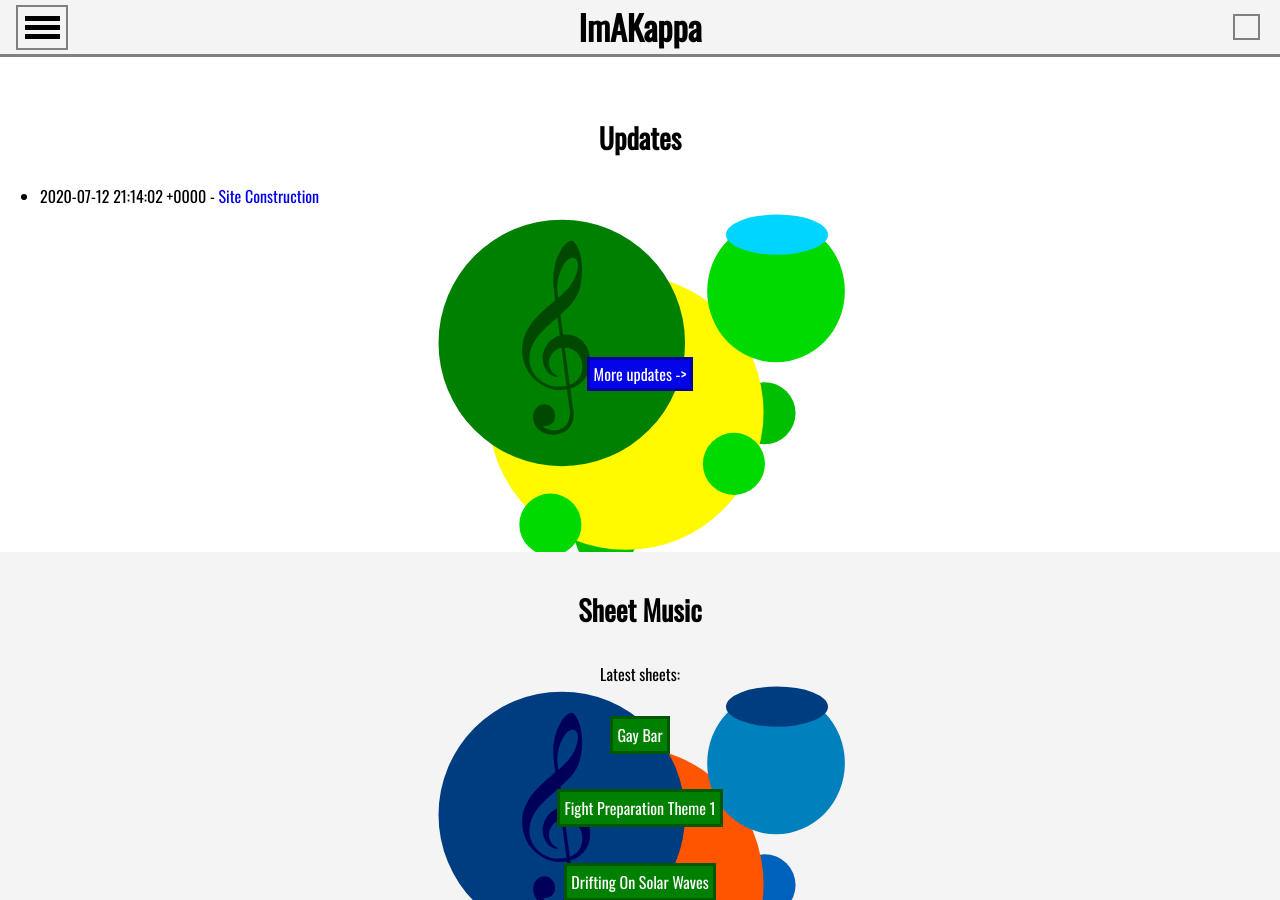
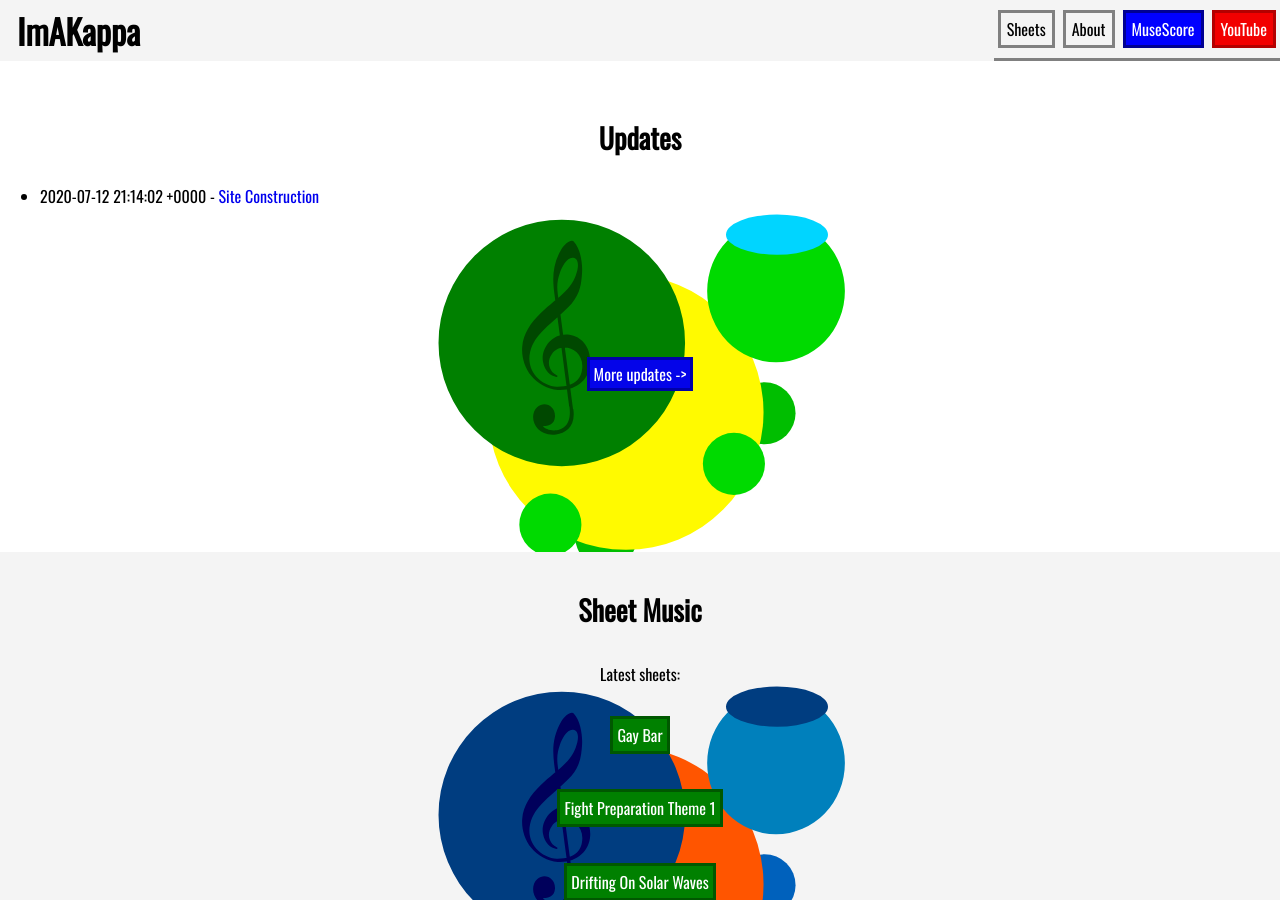
Before and after one commit to ImAKappa/imakappaJekyllOld, a Jekyll site: the page built from _pages/index.html, in a window 1280 px wide and 900 px high. Built offline with Jekyll 4.4.1, drawn with Linux system fonts in a browser that asks for light colours.

Commit message:
Desktop navbar css started

```diff
--- a/assets/css/main.scss
+++ b/assets/css/main.scss
@@ -177,6 +177,28 @@ header {
 .main-nav li {
   display: inline;
   margin: 0;
+}
+
+@media screen and (min-width: 800px) {
+  header {
+    flex-direction: row;
+  }
+  .main-nav {
+    width: auto;
+    background-color: var(--secondary-bg-color);
+  }
+  .nav-links-list {
+    display: block;
+    width: auto;
+    height: auto;
+  }
+  .main-nav li {
+    margin: 0 0.25em;
+  }
+  .main-nav a {
+    display: inline-block;
+    margin: 0;
+  }
 }
 
 /* BANNER STUFF */
@@ -383,6 +405,17 @@ input[type="checkbox"] {
   pointer-events: none;
 }
 
+@media screen and (min-width: 800px) {
+  input[type="checkbox"],
+  .switcheroo,
+  .switch-mode,
+  .drop-btn,
+  .hamburger-menu-icon,
+  .hamburger-menu-icon > div {
+    display: none;
+  }
+}
+
 .hidden-text-secondary {
   color: var(--secondary-bg-color);
 }
```
